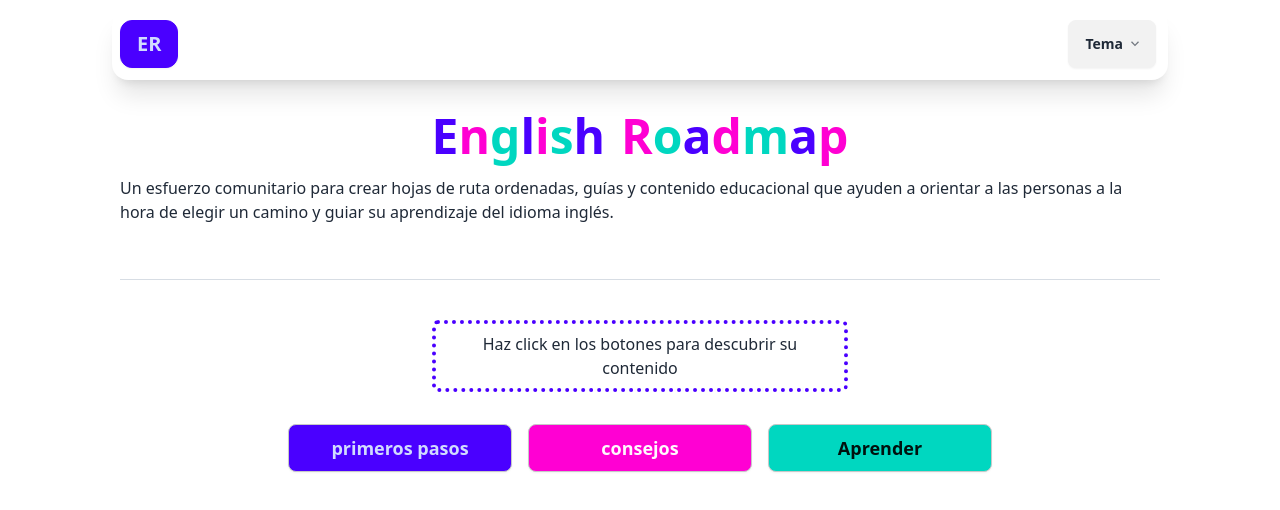
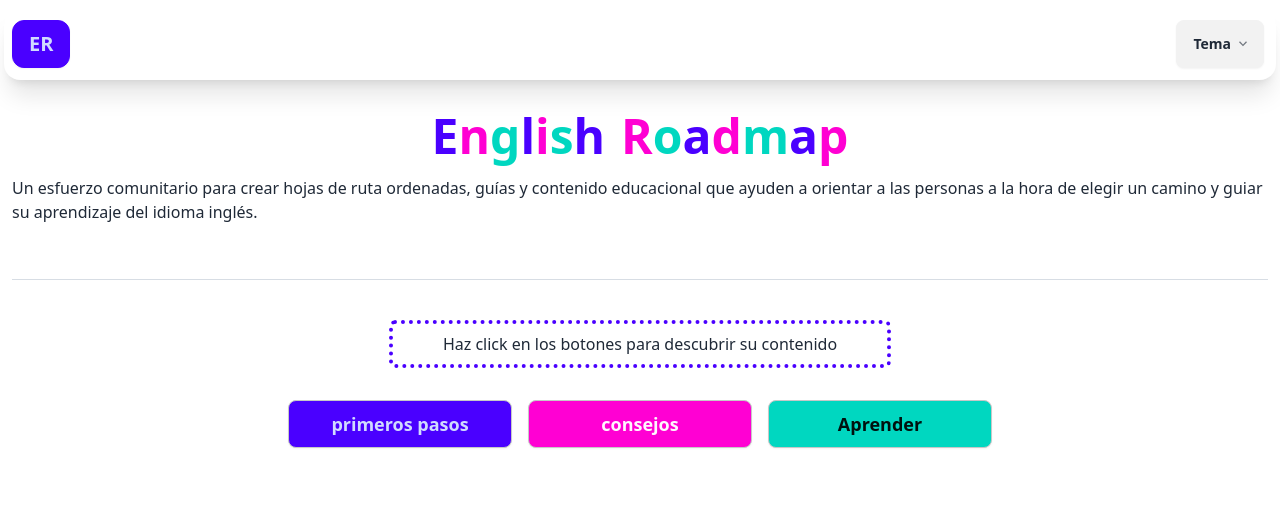
Before and after one commit to manufer24/englishroadmap, a Nuxt app: page / in a window 1280 px wide. Shown: the top 510 px of the page. Built offline with nearby package versions, Linux system fonts and the light colour scheme.

Commit message:
add font family

```diff
--- a/nuxt.config.ts
+++ b/nuxt.config.ts
@@ -43,6 +43,15 @@ export default defineNuxtConfig({
                 content: 'https://englishroadmap.vercel.app/public/img/desktop-view.png'
             },
       ],
+      link: [
+        { rel: 'preconnect', href: 'https://fonts.googleapis.com' },
+        { rel: 'preconnect', href: 'https://fonts.gstatic.com', crossorigin: 'anonymous' },
+        {
+            rel: 'stylesheet',
+            href: 'https://fonts.googleapis.com/css2?family=Poppins:wght@300;400;500;600;700&display=swap'
+        },
+        { rel: 'icon', type: 'image/x-icon', href: '/favicon.ico' }
+      ]
     }
   },
   pwa: {
--- a/tailwind.config.js
+++ b/tailwind.config.js
@@ -19,9 +19,12 @@ module.exports = {
       sm: "640px",
       md: "768px",
       lg: "1024px",
-      xl: "1064px",
+      xl: "1280px",
     },
     extend: {
+      fontFamily: {
+        Poppins: ["Poppins", "sans-serif"],
+      },
     }
   },
   plugins: [require("daisyui")],
```
